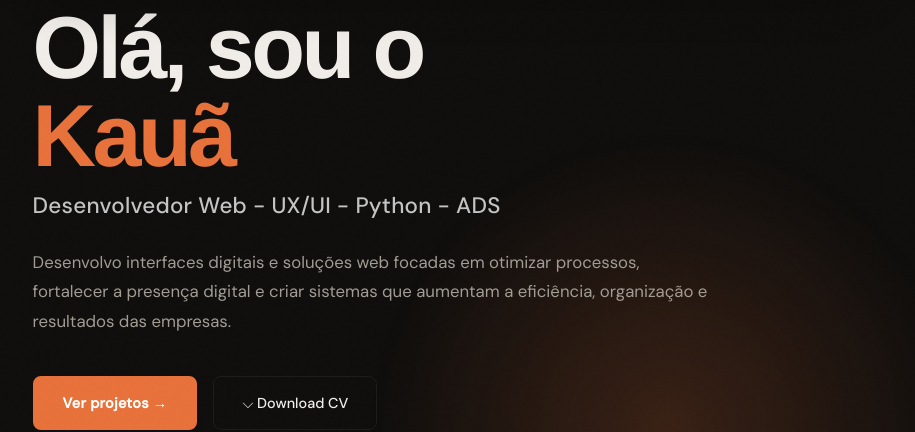
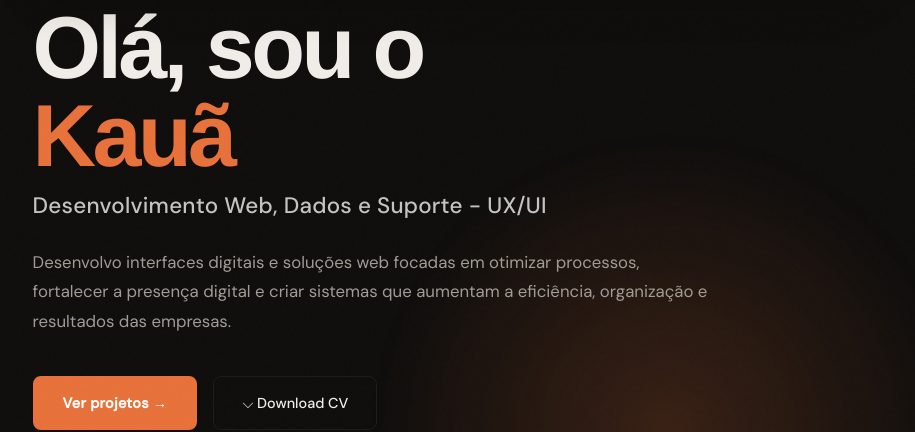
Before and after one commit to kauaputtin/Portifolio-Kaua-v2, a plain HTML site: page index.html in a window 1280 px wide. Shown: the part 92-524 px from the top of the page, without its empty margins (185-1100 px from the left). Drawn offline with Linux system fonts and the light colour scheme.

Commit message:
Update portfolio resume
Co-authored-by: Copilot <223556219+Copilot@users.noreply.github.com>

```diff
--- a/index.html
+++ b/index.html
@@ -97,7 +97,7 @@
         </h1>
 
         <div class="hero-content">
-            <p class="hero-devweb">Desenvolvedor Web - UX/UI - Python - ADS</p>
+            <p class="hero-devweb">Desenvolvimento Web, Dados e Suporte - UX/UI</p>
 
             <p class="hero-desc">
                 Desenvolvo interfaces digitais e soluções web focadas em otimizar processos, fortalecer a presença digital e
```
Also changed, not shown: 1 other file.
